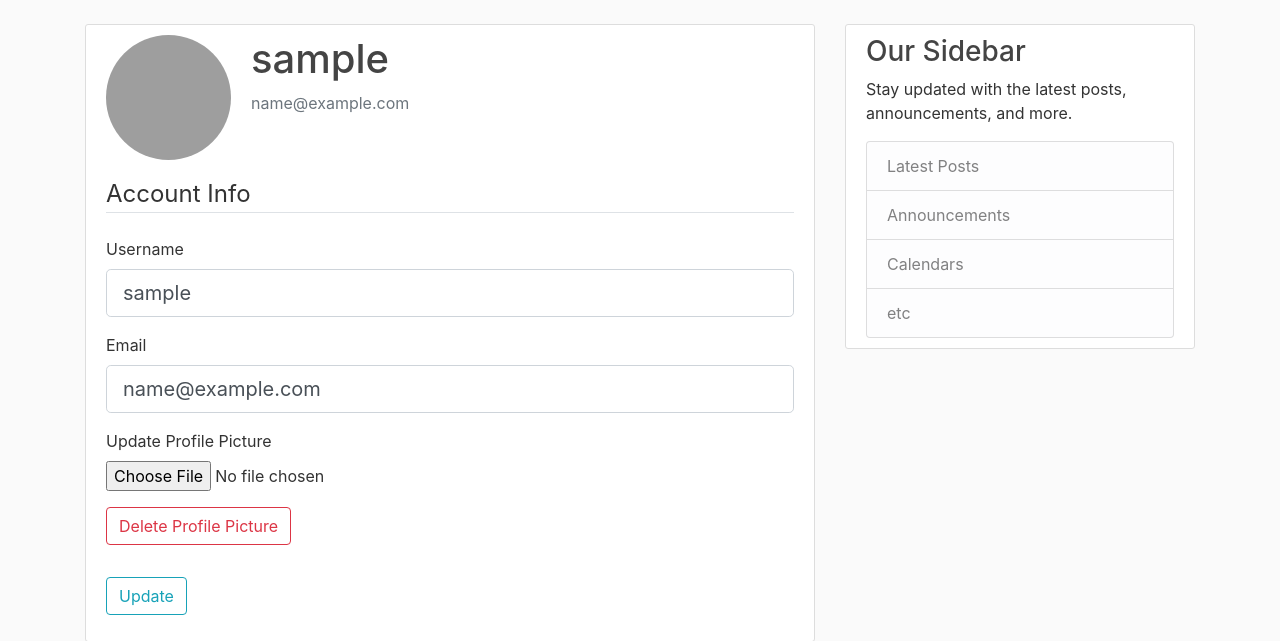
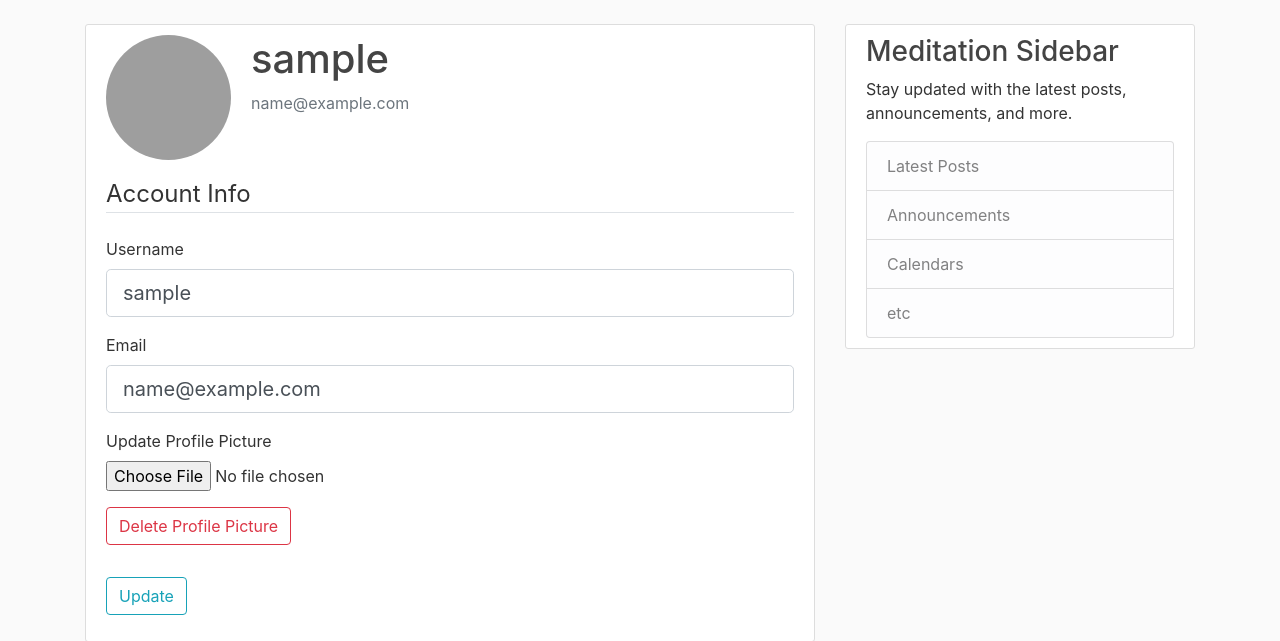
Before and after one commit to ghaefner/Blog, a Flask app: page /account in a window 1280 px wide. Shown: the part 56-697 px from the top of the page. Run offline with Flask 3, Linux system fonts and the light colour scheme; the visitor is signed in with stand-in values (Sample User, id 1); some libraries are stand-ins or nearby versions; grey boxes are pictures that could not be loaded.

Commit message:
Rename sidebar title

```diff
--- a/flaskblog/templates/layout.html
+++ b/flaskblog/templates/layout.html
@@ -65,7 +65,7 @@
             </div>
             <div class="col-md-4">
                 <div class="content-section sidebar">
-                    <h3 class="sidebar-title">Our Sidebar</h3>
+                    <h3 class="sidebar-title">Meditation Sidebar</h3>
                     <p class="sidebar-text">Stay updated with the latest posts, announcements, and more.</p>
                     <ul class="list-group">
                         <li class="list-group-item list-group-item-light">Latest Posts</li>
```
